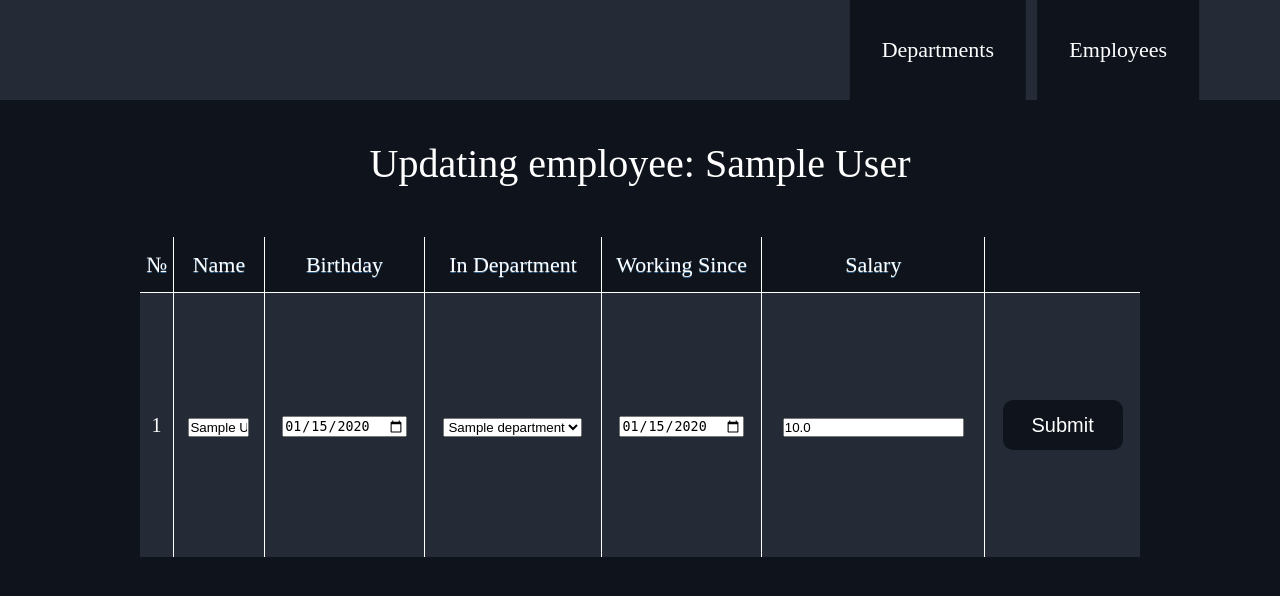
After one commit to Polina-Prakhova/Final-Project, a Flask app: page /employees/1/update in a window 1280 px wide. The commit adds this page. Shown: the top 596 px of the page. Run offline with Flask 2, Linux system fonts and the light colour scheme; tables that the repository leaves empty hold one stand-in row (values such as "Sample post").

Commit message:
Add table updating, add deleting rows, change travis.yml

```diff
--- a/department-app/run.py
+++ b/department-app/run.py
@@ -1,28 +1,33 @@
 from flask import Flask
-from flask_migrate import Migrate
+from flask_migrate import Migrate, MigrateCommand
+from flask_script import Manager
 
-from views import departments_view, employees_view, employee_view, department_view
-from models import db
+from views import departments_view, employees_view, employee_view, \
+    department_view
+from models import *
 
 
 def create_app():
-    app = Flask(__name__)
+    application = Flask(__name__)
 
-    app.config.from_pyfile('config.py')
+    application.config.from_pyfile('config.py')
 
-    db.init_app(app)
+    db.init_app(application)
 
- #   with app.app_context():
- #       db.create_all()
+    #   with application.app_context():
+    #       db.create_all()
 
-    app.register_blueprint(departments_view.departments_page)
-    app.register_blueprint(employees_view.employees_page)
-    app.register_blueprint(employee_view.employee_page)
-    app.register_blueprint(department_view.department_page)
+    migrate = Migrate(application, db)
 
-    migrate = Migrate(app, db)
+    manager = Manager(application)
+    manager.add_command('db', MigrateCommand)
 
-    return app
+    application.register_blueprint(departments_view.departments_page)
+    application.register_blueprint(employees_view.employees_page)
+    application.register_blueprint(employee_view.employee_page)
+    application.register_blueprint(department_view.department_page)
+
+    return application
 
 
 if __name__ == "__main__":
--- a/department-app/service/department_service.py
+++ b/department-app/service/department_service.py
@@ -6,20 +6,28 @@ from models.employee_model import Employee
 
 def get_all():
     """ Get all departments. """
-    q = db.session.query(Department)
-    departments = q.all()
-    for dep in departments:
-        update_salary_and_employees(dep.id)
+    try:
+        q = db.session.query(Department)
+        departments = q.all()
+        for dep in departments:
+            update_salary_and_employees(dep.id)
+    except Exception:
+        db.session.rollback()
+        raise
     db.session.commit()
     return departments
 
 
 def get(id_: int):
     """ Get department by id. """
-    q = db.session.query(Department)
-    department = q.filter(
-        Department.id == id_
-    ).scalar()
+    try:
+        q = db.session.query(Department)
+        department = q.filter(
+            Department.id == id_
+        ).scalar()
+    except Exception:
+        db.session.rollback()
+        raise
     db.session.commit()
     return department
 
@@ -27,45 +35,68 @@ def get(id_: int):
 def add(department: Department):
     """ Insert new department. """
     new_department = department
-    db.session.add(new_department)
+    try:
+        db.session.add(new_department)
+    except Exception:
+        db.session.rollback()
+        raise
     db.session.commit()
 
 
-def update(department: Department):
+def update(id_: int, name: str, email: str = ''):
     """ Update existing department. """
-    Department.query.get(department.id).update(
-        {Department.name: department.name})
+    try:
+        q = db.session.query(Department)
+        department = q.filter(
+            Department.id == id_
+        ).scalar()
+        department.name = name
+        department.email = email
+    except Exception:
+        db.session.rollback()
+        raise
     db.session.commit()
 
 
 def delete(id_: int):
     """ Delete department by id. """
-    delete_department = Department.query.get(id_)
-    db.session.delete(delete_department)
+    try:
+        q = db.session.query(Department)
+        delete_department = q.filter(
+            Department.id == id_
+        ).scalar()
+        db.session.delete(delete_department)
+    except Exception:
+        db.session.rollback()
+        raise
     db.session.commit()
 
 
 def update_salary_and_employees(id_: int):
     """ Recalculate fields avg_salary and count_employees in Department
     after adding new employee."""
-    avg_salary = db.session.query(
-        func.avg(Employee.salary)
-    ).filter(
-        Employee.department_id == Department.id
-    ).filter(
-        Department.id == id_
-    ).scalar()
+    try:
+        avg_salary = db.session.query(
+            func.avg(Employee.salary)
+        ).filter(
+            Employee.department_id == Department.id
+        ).filter(
+            Department.id == id_
+        ).scalar()
 
-    count_employees = db.session.query(
-        func.count(Employee.id)
-    ).filter(
-        Employee.department_id == Department.id
-    ).filter(
-        Department.id == id_
-    ).scalar()
+        count_employees = db.session.query(
+            func.count(Employee.id)
+        ).filter(
+            Employee.department_id == Department.id
+        ).filter(
+            Department.id == id_
+        ).scalar()
 
-    update_department = Department.query.get(id_)
-    update_department.avg_salary = 0.0 if not avg_salary else avg_salary
-    update_department.count_employees = \
-        0 if not count_employees else count_employees
+        update_department = Department.query.get(id_)
+        update_department.avg_salary = 0.0 if not avg_salary else avg_salary
+        update_department.count_employees = \
+            0 if not count_employees else count_employees
+    except Exception:
+        db.session.rollback()
+        raise
     db.session.commit()
--- a/department-app/service/employee_service.py
+++ b/department-app/service/employee_service.py
@@ -1,57 +1,88 @@
 from datetime import date
+
+from sqlalchemy.exc import IntegrityError
 
 from models.employee_model import Employee, db
 
 
 def get_all():
     """ Get all employees. """
-    q = db.session.query(Employee)
-    employees = q.all()
+    try:
+        q = db.session.query(Employee)
+        employees = q.all()
+    except Exception:
+        db.session.rollback()
+        raise
     db.session.commit()
     return employees
 
 
 def get(id_: int):
     """ Get employee by id. """
-    q = db.session.query(Employee)
-    employee = q.filter(
-        Employee.id == id_
-    ).scalar()
+    try:
+        q = db.session.query(Employee)
+        employee = q.filter(
+            Employee.id == id_
+        ).scalar()
+    except Exception:
+        db.session.rollback()
+        raise
     db.session.commit()
     return employee
 
 
 def add(employee: Employee):
     """ Insert new employee. """
-    db.session.add(employee)
+    try:
+        db.session.add(employee)
+    except Exception:
+        db.session.rollback()
+        raise
     db.session.commit()
 
 
-def update(employee: Employee):
+def update(id_: int, name: str, birthday: date, department: int,
+           working_since: date, salary: float):
     """ Update existing employee. """
-    Employee.query.get(employee.id).update(
-        {Employee.name: employee.name,
-         Employee.birthday: employee.birthday,
-         Employee.salary: employee.salary,
-         Employee.department_id: employee.department_id,
-         Employee.working_since: employee.working_since})
+    try:
+        q = db.session.query(Employee)
+        employee = q.filter(
+            Employee.id == id_
+        ).scalar()
+        employee.name = name
+        employee.birthday = birthday
+        employee.department_id = department
+        employee.working_since = working_since
+        employee.salary = salary
+    except Exception:
+        db.session.rollback()
+        raise
     db.session.commit()
 
 
 def delete(id_: int):
     """ Delete employee by id. """
-    delete_employee = Employee.query.get(id_)
-    db.session.delete(delete_employee)
+    try:
+        delete_employee = Employee.query.get(id_)
+        db.session.delete(delete_employee)
+    except Exception:
+        db.session.rollback()
+        raise
     db.session.commit()
 
 
 def find_by_birthday(start: date, end: date):
     """ Find employees by birthday between start and end. """
-    employees = db.session.query(
-        Employee
-    ).filter(
-        Employee.birthday >= start
-    ).filter(
-        Employee.birthday <= end
-    ).all()
+    try:
+        employees = db.session.query(
+            Employee
+        ).filter(
+            Employee.birthday >= start
+        ).filter(
+            Employee.birthday <= end
+        ).all()
+    except Exception:
+        db.session.rollback()
+        raise
+    db.session.commit()
     return employees
--- a/department-app/static/styles.css
+++ b/department-app/static/styles.css
@@ -117,7 +117,7 @@ td {
     font-size: 20px;
 }
 
-.btn_edit, .btn_del {
+.btn_edit, .btn_del, .btn_sub {
 	background-color: #0f141c;
     color: #FFFFFF;
     margin-top: 10px;
@@ -135,3 +135,7 @@ td {
 .btn_del:hover {
   background: #a10a0a;
 }
+
+.btn_sub:hover {
+  background: #81d9e3;
+}
--- a/department-app/templates/base_table.html
+++ b/department-app/templates/base_table.html
@@ -3,7 +3,7 @@
 <head>
     <title>{{ title }}</title>
     <meta charset="utf-8">
-    <link rel="stylesheet" href="../static/styles.css">
+    <link rel="stylesheet" type="text/css" href="{{ url_for('static', filename='styles.css') }}">
 </head>
 
 <body>
--- /dev/null
+++ b/department-app/templates/edit_employee.html
@@ -0,0 +1,25 @@
+{% extends "base_table.html" %}
+
+{% block content %}
+<tr>
+    <form class="hidden" method="post" action="{{ url_for('employee.update_done_employee', id_=employee.id)}}">
+        <td>{{ employee.id }}</td>
+        <td><input type="text" id="name" name="name" value="{{ employee.name }}" size="5"></td>
+        <td><input type="date" id="birthday" name="birthday" value="{{ employee.birthday }}" size="5"></td>
+        <td>
+            <select name="department_name">
+                {% for d in departments %}
+                <option value="{{ d.id }}" {% if d.id==employee.department.id %} selected {% endif %}>{{ d.name }}
+                </option>
+                {% endfor %}
+            </select>
+        </td>
+        <td><input type="date" id="working_since" name="working_since" value="{{ employee.working_since }}" size="5">
+        </td>
+        <td><input type="number" step="0.1" id="salary" name="salary" value="{{ employee.salary }}" size="5"></td>
+        <td>
+            <button class="btn_sub">Submit</button>
+        </td>
+    </form>
+</tr>
+{% endblock %}
--- a/department-app/views/employee_view.py
+++ b/department-app/views/employee_view.py
@@ -1,11 +1,15 @@
 """ Employee view """
-from flask import render_template
+from flask import render_template, url_for, request
+from werkzeug.exceptions import abort
+from werkzeug.utils import redirect
+
 from service import employee_service as es
+from service import department_service as ds
 
 from . import employee_page
 
 
-@employee_page.route('/employees/<int:id_>')
+@employee_page.route('/employees/<int:id_>', methods=['GET'])
 def show_employee(id_: int):
     """ Render template with the information of certain employee. """
 
@@ -17,3 +21,42 @@ def show_employee(id_: int):
                            table_title=f'Employee: {employee.name}',
                            headers=titles,
                            employee=employee)
+
+
+@employee_page.route("/employees/<int:id_>/delete", methods=["POST"])
+def delete_employee(id_: int):
+    """ Delete an employee. """
+    employee = es.get(id_)
+
+    if not employee:
+        abort(404)
+
+    es.delete(id_)
+
+    return redirect(url_for("employees.show_all_employees"))
+
+
+@employee_page.route("/employees/<int:id_>/update", methods=["GET", "POST"])
+def update_employee(id_: int):
+    """ Render page for editing an existing employee. """
+    employee = es.get(id_)
+    titles = ['№', 'Name', 'Birthday', 'In Department', 'Working Since',
+              'Salary']
+    return render_template('edit_employee.html',
+                           title='Update employee',
+                           table_title=f'Updating employee: {employee.name}',
+                           headers=titles,
+                           employee=employee,
+                           departments=ds.get_all())
+
+
+@employee_page.route("/employees/<int:id_>/update_done", methods=["POST"])
+def update_done_employee(id_: int):
+    """ Update an existing employee. """
+    name = request.form.get("name")
+    birthday = request.form.get("birthday")
+    department = request.form.get("department_name")
+    working_since = request.form.get("working_since")
+    salary = request.form.get("salary")
+    es.update(id_, name, birthday, department, working_since, salary)
+    return redirect(url_for("employee.show_employee", id_=id_))
--- a/department-app/views/employees_view.py
+++ b/department-app/views/employees_view.py
@@ -5,7 +5,7 @@ from . import employees_page
 from service import employee_service as es
 
 
-@employees_page.route('/employees')
+@employees_page.route('/employees', methods=['GET'])
 def show_all_employees():
     """ Render template with the list of all employees. """
 
@@ -18,7 +18,7 @@ def show_all_employees():
                            employees=employees)
 
 
-@employees_page.route('/employees/')
+@employees_page.route('/employees/', methods=['GET'])
 def show_employees_birthday():
     """ Render template with the list of employees
     whose birthdays are in specific period. """
```
Also changed, not shown: department-app/migrations/versions/e84736d978bd_.py (added, +29 -0 lines), department-app/models/department_model.py (+3 -6 lines), department-app/templates/department.html (+10 -1 lines), department-app/templates/edit_department.html (added, +16 -0 lines), department-app/templates/employee.html (+9 -1 lines), department-app/tests/test.py (added, +7 -0 lines), department-app/views/department_view.py (+39 -2 lines), .travis.yml, department-app/templates/employees.html (indentation only). Lines whose indentation alone changed are shown as unchanged.
